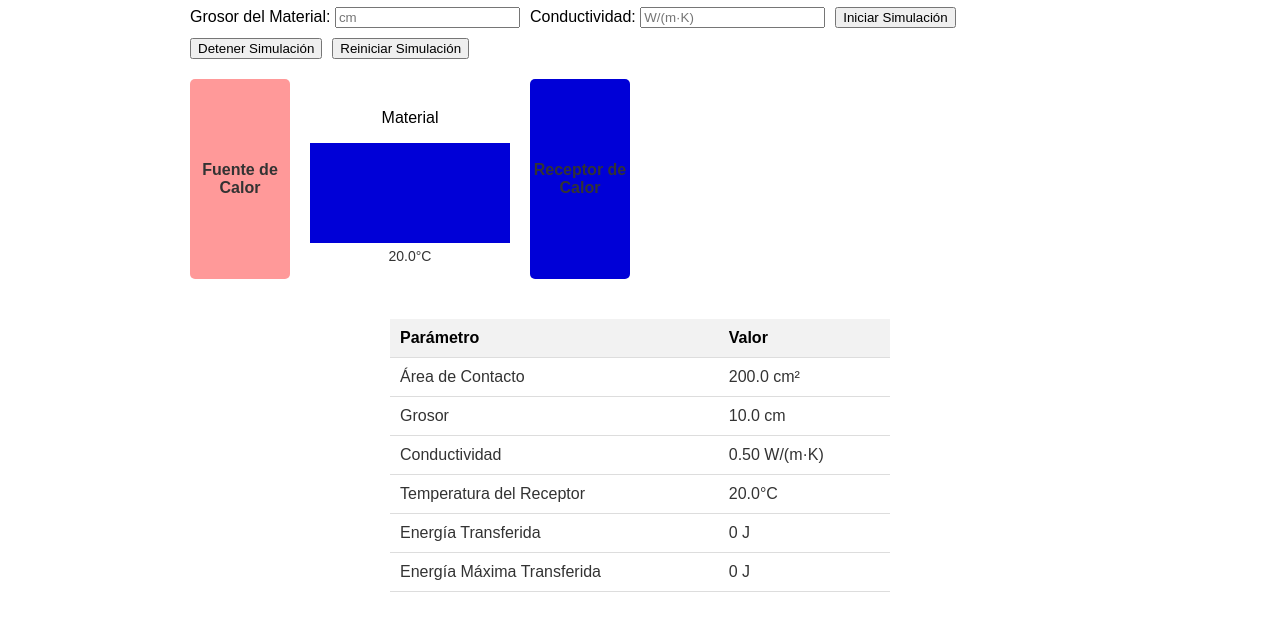
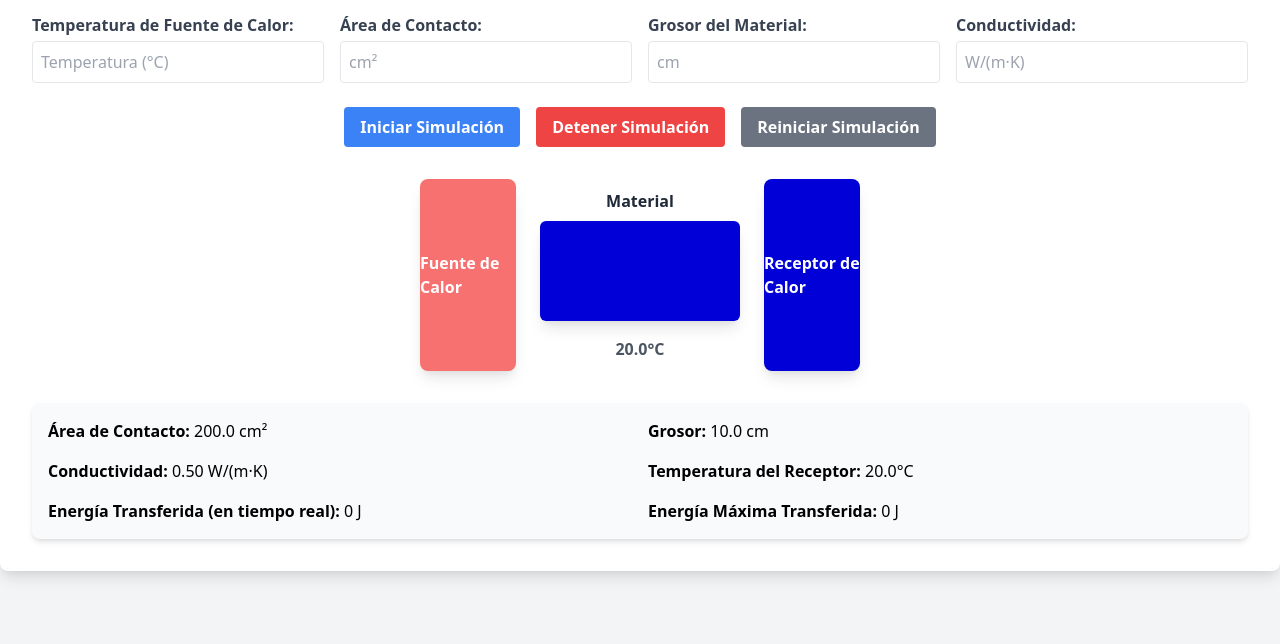
Before and after one commit to DiegoCombariza11/TermoDSim, a plain HTML site: page index2.html in a window 1280 px wide. Shown: the part 156-800 px from the top of the page. Drawn offline with nearby package versions, Linux system fonts and the light colour scheme.

Commit message:
feat: Update material segment styles and dimensions
The code changes in this commit update the styles and dimensions of the material segments in the simulation page. This includes setting the background color and adjusting the width and height based on user input. These changes improve the visual representation of the material segments and enhance the overall user experience.

```diff
--- a/index2.html
+++ b/index2.html
@@ -4,73 +4,81 @@
     <meta charset="UTF-8">
     <meta name="viewport" content="width=device-width, initial-scale=1.0">
     <title>Simulador de Transferencia de Calor</title>
-    <link rel="stylesheet" href="styles2.css">
+    <!-- Tailwind CSS CDN -->
+    <link href="https://cdn.jsdelivr.net/npm/tailwindcss@2.2.19/dist/tailwind.min.css" rel="stylesheet">
+    <style>
+        /* Aseguramos que el contenedor y los segmentos no tengan espacios ni bordes entre ellos */
+        #material-segments {
+            display: grid;
+            grid-template-columns: repeat(10, 1fr); /* 10 columnas, una por cada segmento */
+            gap: 0; /* Sin separación entre segmentos */
+            width: var(--material-width, 200px);
+            height: var(--material-height, 100px);
+        }
+        .segment {
+            transition: background-color 0.5s;
+            border: none; /* Sin borde */
+        }
+    </style>
 </head>
-<body>
+<body class="bg-gray-100 flex items-center justify-center min-h-screen">
 
-    <div class="container">
-        <h1 class="title">Simulador de Transferencia de Calor</h1>
-        <div class="controls">
-            <label>Temperatura de Fuente de Calor:
-                <input type="number" id="heat-source-temp" placeholder="Temperatura (°C)" onchange="setHeatSourceTemp()">
-            </label>
-            <label>Área de Contacto:
-                <input type="number" id="area-input" placeholder="cm²" onchange="updateArea()">
-            </label>
-            <label>Grosor del Material:
-                <input type="number" id="thickness-input" placeholder="cm" onchange="updateThickness()">
-            </label>
-            <label>Conductividad:
-                <input type="number" id="conductivity-input" placeholder="W/(m·K)" onchange="updateConductivity()">
-            </label>
-            <button onclick="startSimulation()">Iniciar Simulación</button>
-            <button onclick="stopSimulation()">Detener Simulación</button>
-            <button onclick="resetSimulation()">Reiniciar Simulación</button>
+    <div class="container mx-auto p-8 bg-white shadow-lg rounded-lg">
+        <h1 class="text-2xl font-bold text-center text-gray-800 mb-8">Simulador de Transferencia de Calor</h1>
+
+        <!-- Controles -->
+        <div class="grid grid-cols-1 sm:grid-cols-2 md:grid-cols-4 gap-4 mb-6">
+            <div class="flex flex-col">
+                <label class="font-semibold text-gray-700">Temperatura de Fuente de Calor:</label>
+                <input type="number" id="heat-source-temp" placeholder="Temperatura (°C)" class="mt-1 p-2 border rounded" onchange="setHeatSourceTemp()">
+            </div>
+            <div class="flex flex-col">
+                <label class="font-semibold text-gray-700">Área de Contacto:</label>
+                <input type="number" id="area-input" placeholder="cm²" class="mt-1 p-2 border rounded" onchange="updateArea()">
+            </div>
+            <div class="flex flex-col">
+                <label class="font-semibold text-gray-700">Grosor del Material:</label>
+                <input type="number" id="thickness-input" placeholder="cm" class="mt-1 p-2 border rounded" onchange="updateThickness()">
+            </div>
+            <div class="flex flex-col">
+                <label class="font-semibold text-gray-700">Conductividad:</label>
+                <input type="number" id="conductivity-input" placeholder="W/(m·K)" class="mt-1 p-2 border rounded" onchange="updateConductivity()">
+            </div>
         </div>
 
-        <div class="simulator">
-            <div class="heat-source" id="heat-source">Fuente de Calor</div>
-            <div class="material" id="material">
-                <p>Material</p>
-                <div class="segments" id="material-segments"></div>
-                <div class="temp-display" id="material-temp-display">20°C</div>
-            </div>
-            <div class="heat-sink" id="heat-sink">Receptor de Calor</div>
+        <!-- Botones de Control -->
+        <div class="flex justify-center gap-4 mb-8">
+            <button onclick="startSimulation()" class="px-4 py-2 bg-blue-500 text-white font-semibold rounded hover:bg-blue-600">Iniciar Simulación</button>
+            <button onclick="stopSimulation()" class="px-4 py-2 bg-red-500 text-white font-semibold rounded hover:bg-red-600">Detener Simulación</button>
+            <button onclick="resetSimulation()" class="px-4 py-2 bg-gray-500 text-white font-semibold rounded hover:bg-gray-600">Reiniciar Simulación</button>
         </div>
 
-        <div class="info-table">
-            <table>
-                <tr>
-                    <th>Parámetro</th>
-                    <th>Valor</th>
-                </tr>
-                <tr>
-                    <td>Área de Contacto</td>
-                    <td id="info-area">200 cm²</td>
-                </tr>
-                <tr>
-                    <td>Grosor</td>
-                    <td id="info-thickness">10 cm</td>
-                </tr>
-                <tr>
-                    <td>Conductividad</td>
-                    <td id="info-conductivity">0.5 W/(m·K)</td>
-                </tr>
-                <tr>
-                    <td>Temperatura del Receptor</td>
-                    <td id="info-temp">20°C</td>
-                </tr>
-                <tr>
-                    <td>Energía Transferida</td>
-                    <td id="info-energy">0 J</td>
-                </tr>
-                <tr>
-                    <td>Energía Máxima Transferida</td>
-                    <td id="info-max-energy">0 J</td>
-                </tr>
-            </table>
+        <!-- Simulador Visual -->
+        <div class="flex items-center justify-center mb-8 gap-6">
+            <div id="heat-source" class="w-24 h-48 flex items-center justify-center font-bold bg-red-400 text-white rounded-lg shadow-lg">Fuente de Calor</div>
+
+            <div class="material flex flex-col items-center">
+                <p class="font-semibold text-gray-800 mb-2">Material</p>
+                <div id="material-segments" class="rounded-md overflow-hidden shadow-lg">
+                    <!-- Los segmentos individuales se agregarán dinámicamente mediante JavaScript -->
+                </div>
+                <div id="material-temp-display" class="mt-4 text-gray-600 font-semibold">20°C</div>
+            </div>
+
+            <div id="heat-sink" class="w-24 h-48 flex items-center justify-center font-bold bg-blue-400 text-white rounded-lg shadow-lg">Receptor de Calor</div>
         </div>
 
+        <!-- Tabla de Información -->
+        <div class="info-table bg-gray-50 p-4 rounded-lg shadow-md">
+            <div class="grid grid-cols-2 gap-4">
+                <div><strong>Área de Contacto:</strong> <span id="info-area">200 cm²</span></div>
+                <div><strong>Grosor:</strong> <span id="info-thickness">10 cm</span></div>
+                <div><strong>Conductividad:</strong> <span id="info-conductivity">0.5 W/(m·K)</span></div>
+                <div><strong>Temperatura del Receptor:</strong> <span id="info-temp">20°C</span></div>
+                <div><strong>Energía Transferida (en tiempo real):</strong> <span id="info-energy">0 J</span></div>
+                <div><strong>Energía Máxima Transferida:</strong> <span id="info-max-energy">0 J</span></div>
+            </div>
+        </div>
     </div>
 
     <script src="script2.js"></script>
--- a/script2.js
+++ b/script2.js
@@ -20,7 +20,7 @@ function initializeSegments() {
     segmentContainer.innerHTML = '';
     for (let i = 0; i < 10; i++) {
         const segment = document.createElement('div');
-        segment.className = 'segment';
+        segment.className = 'segment bg-gray-300'; // Color de fondo visible para cada segmento
         segmentContainer.appendChild(segment);
     }
 }
@@ -128,15 +128,18 @@ function tempToColor(temp) {
 
 function updateArea() {
     const areaInput = parseFloat(document.getElementById("area-input").value);
-    material.area = (areaInput || 200) / 10000; // Convert cm² to m²
-    document.documentElement.style.setProperty('--material-height', `${areaInput || 200}px`);
+    material.area = (areaInput || 200) / 10000; // Convertir cm² a m²
+    const height = (areaInput || 200); // Altura del material en px (a modo de ejemplo)
+    document.getElementById("material-segments").style.setProperty('--material-height', `${height}px`);
 }
 
 function updateThickness() {
     const thicknessInput = parseFloat(document.getElementById("thickness-input").value);
-    material.thickness = (thicknessInput || 10) / 100; // Convert cm to m
-    document.documentElement.style.setProperty('--material-width', `${(thicknessInput || 10) * 20}px`);
+    material.thickness = (thicknessInput || 10) / 100; // Convertir cm a m
+    const width = (thicknessInput || 10) * 20; // Ancho del material en px (ajustado para visibilidad)
+    document.getElementById("material-segments").style.setProperty('--material-width', `${width}px`);
 }
+
 
 function updateConductivity() {
     material.conductivity = parseFloat(document.getElementById("conductivity-input").value) || 0.5;
```
